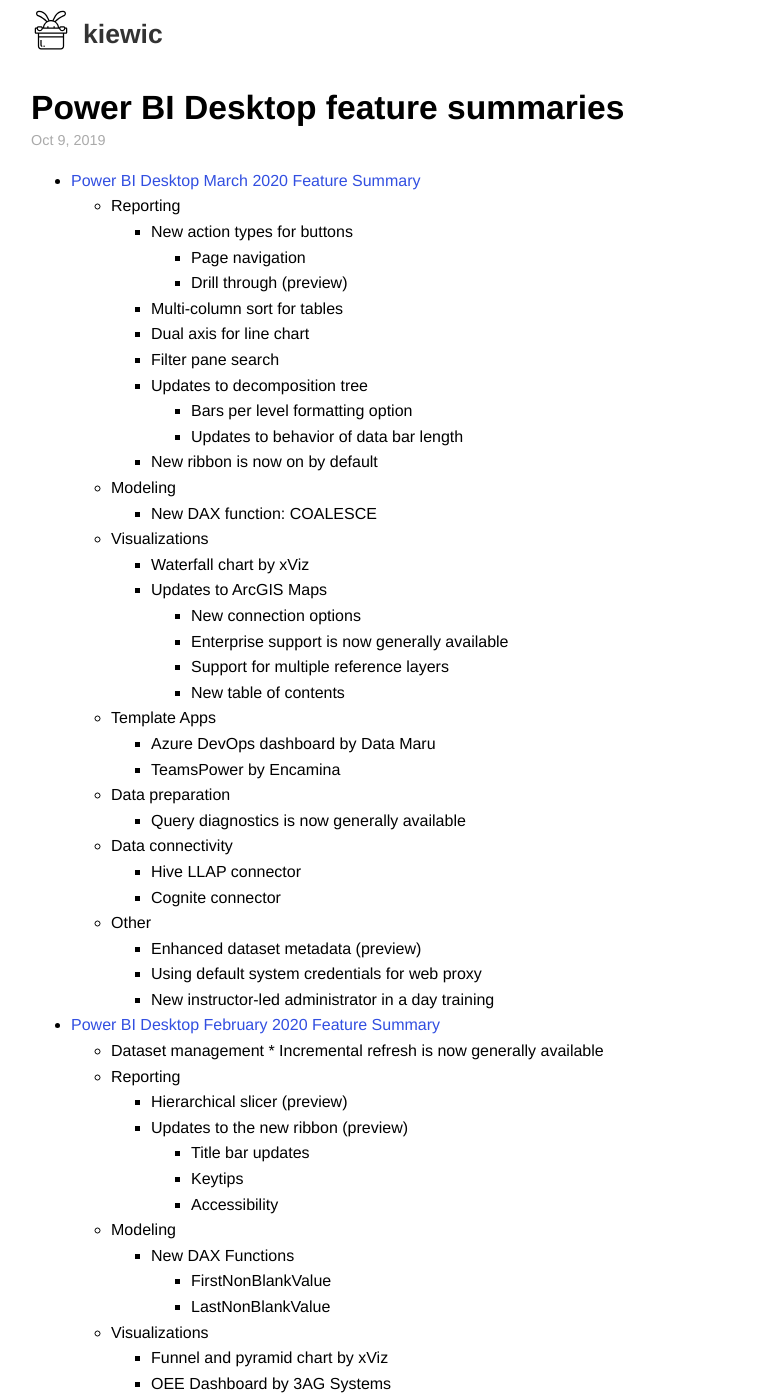
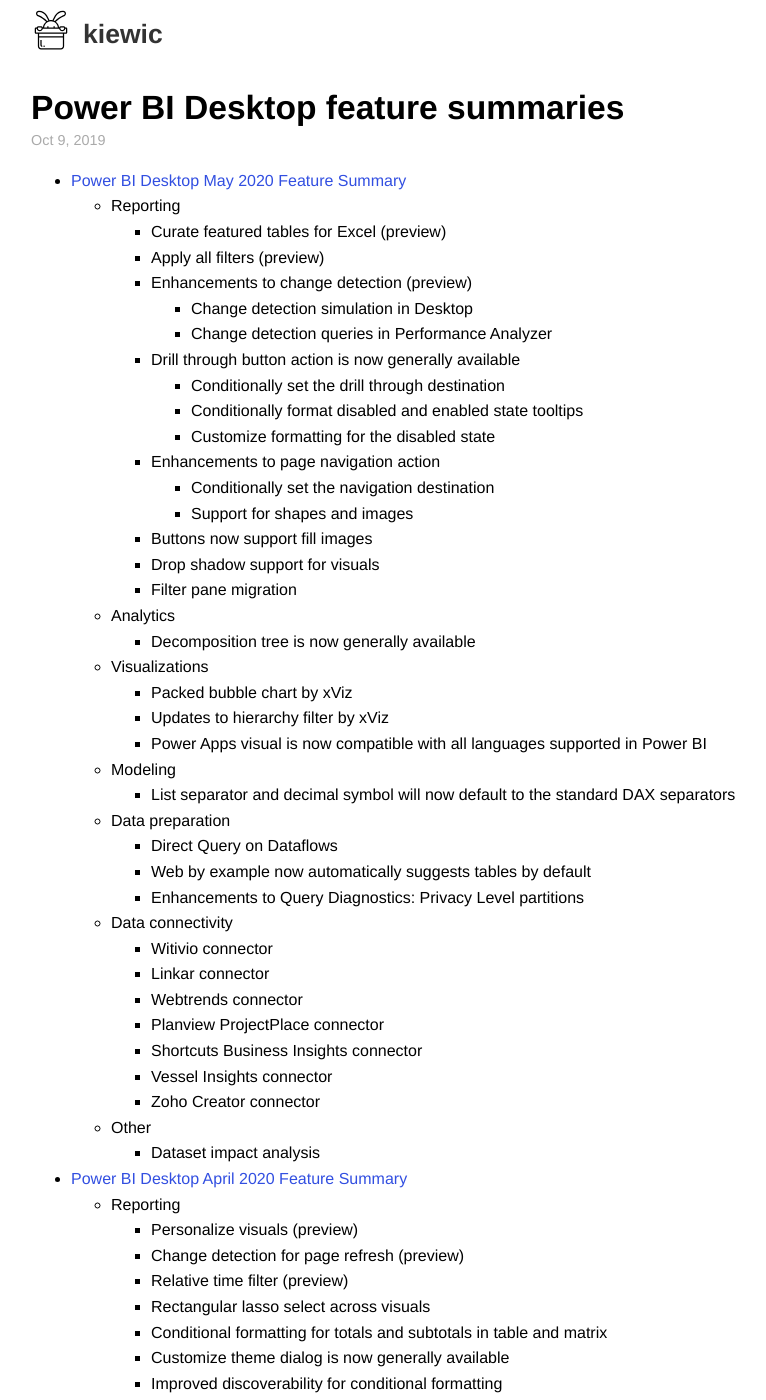
Before and after one commit to kiewic/kiewic.github.io, a Jekyll site: the page built from _posts/2019-10-09-powerbi-desktop.md, in a window 1280 px wide and 1400 px high. Shown: the whole window, without its empty margins (209-975 px from the left). Built offline with Jekyll 4.4.1, drawn with Linux system fonts in a browser that asks for light colours; nearby versions of some CDN libraries; some of the changed text lies outside the part shown.

Commit message:
Add Arpil and May feature summaries

```diff
--- a/_posts/2019-10-09-powerbi-desktop.md
+++ b/_posts/2019-10-09-powerbi-desktop.md
@@ -5,6 +5,81 @@
 icon: powerbi.svg
 ---
 
+* [Power BI Desktop May 2020 Feature Summary](https://powerbi.microsoft.com/en-us/blog/power-bi-desktop-may-2020-feature-summary/)
+    * Reporting
+        * Curate featured tables for Excel (preview)
+        * Apply all filters (preview)
+        * Enhancements to change detection (preview)
+            * Change detection simulation in Desktop
+            * Change detection queries in Performance Analyzer
+        * Drill through button action is now generally available
+            * Conditionally set the drill through destination
+            * Conditionally format disabled and enabled state tooltips
+            * Customize formatting for the disabled state
+        * Enhancements to page navigation action
+            * Conditionally set the navigation destination
+            * Support for shapes and images
+        * Buttons now support fill images
+        * Drop shadow support for visuals
+        * Filter pane migration
+    * Analytics
+        * Decomposition tree is now generally available
+    * Visualizations
+        * Packed bubble chart by xViz
+        * Updates to hierarchy filter by xViz
+        * Power Apps visual is now compatible with all languages supported in Power BI
+    * Modeling
+        * List separator and decimal symbol will now default to the standard DAX separators
+    * Data preparation
+        * Direct Query on Dataflows
+        * Web by example now automatically suggests tables by default
+        * Enhancements to Query Diagnostics: Privacy Level partitions
+    * Data connectivity
+        * Witivio connector
+        * Linkar connector
+        * Webtrends connector
+        * Planview ProjectPlace connector
+        * Shortcuts Business Insights connector
+        * Vessel Insights connector
+        * Zoho Creator connector
+    * Other
+        * Dataset impact analysis
+* [Power BI Desktop April 2020 Feature Summary](https://powerbi.microsoft.com/en-us/blog/power-bi-desktop-april-2020-feature-summary/)
+    * Reporting
+        * Personalize visuals (preview)
+        * Change detection for page refresh (preview)
+        * Relative time filter (preview)
+        * Rectangular lasso select across visuals
+        * Conditional formatting for totals and subtotals in table and matrix
+        * Customize theme dialog is now generally available
+        * Improved discoverability for conditional formatting
+    * Analytics
+        * Direct Query support for AI visuals
+            * Decomposition tree
+            * Key influencers
+        * Decomposition tree now supports tooltips
+        * Q&A updates
+            * Suggest questions
+            * Teach Q&A now supports measure conditions
+            * Q&A is now supported on Power BI datasets
+    * Visualizations
+        * Radar/Polar chart by xViz
+        * Comicgen by Gramener
+        * Pareto by sio2Graphs
+        * Growth Rate Combo Chart by Djeeni
+        * Smart Filter Pro by OKViz
+        * New Visualization icons
+    * Template Apps
+        * Power Platform Center of Excellence StartKit
+        * Azure Cognitive Search: analyze logs and metrics
+        * COVID-19 Apps
+    * Data preparation
+        * Enhancements to Query Diagnostics
+    * Data connectivity
+        * CDM Folder view for Azure Data Lake Storage Gen2
+    * Other
+        * New instructor-led training
+* [Announcing the New Personalize Visuals Experience for Power BI Reports](https://powerbi.microsoft.com/en-us/blog/announcing-the-new-personalize-visuals-experience-for-power-bi-reports/)
 * [Power BI Desktop March 2020 Feature Summary](https://powerbi.microsoft.com/en-us/blog/power-bi-desktop-march-2020-feature-summary/)
     * Reporting
         * New action types for buttons
```
